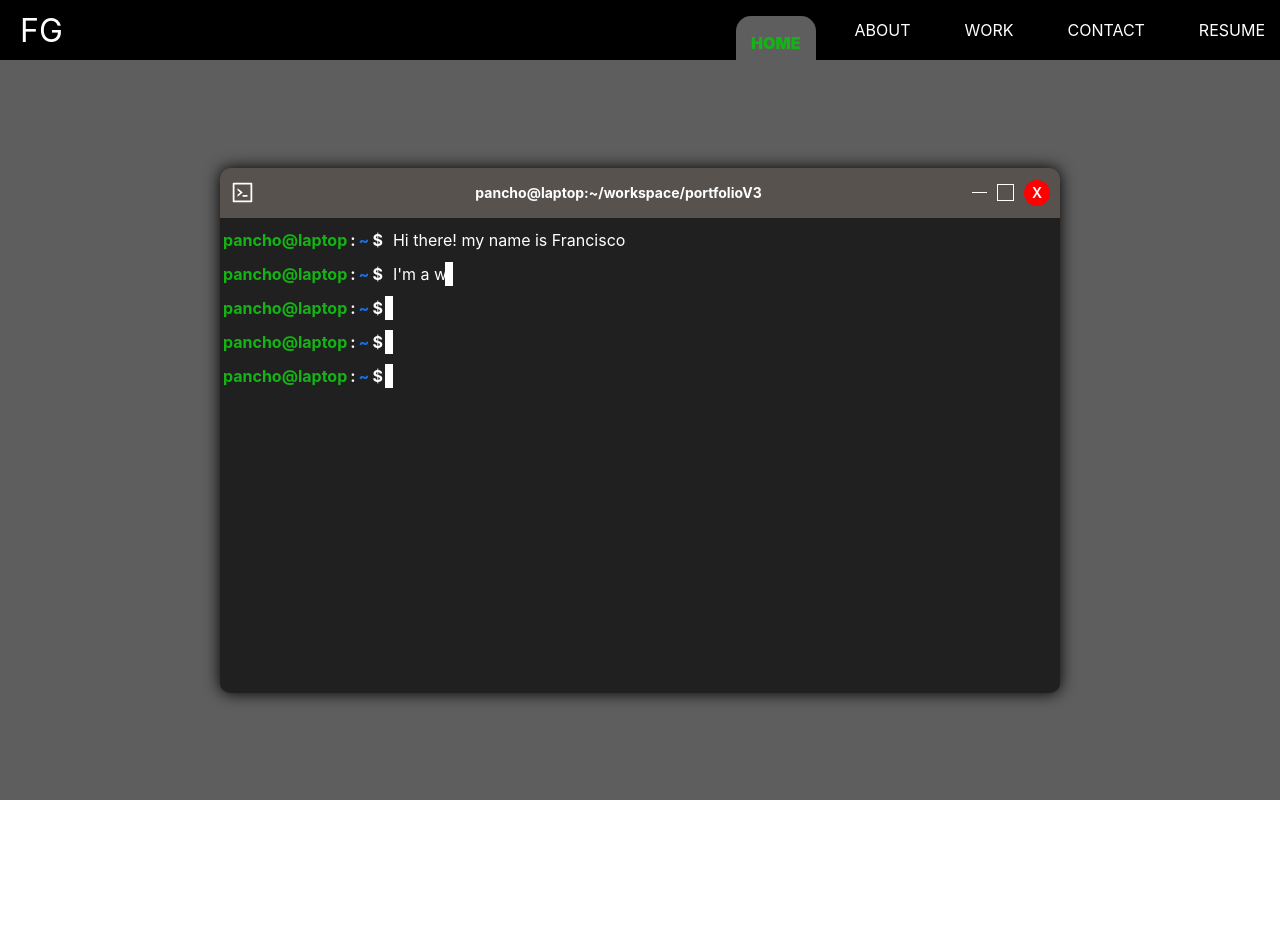
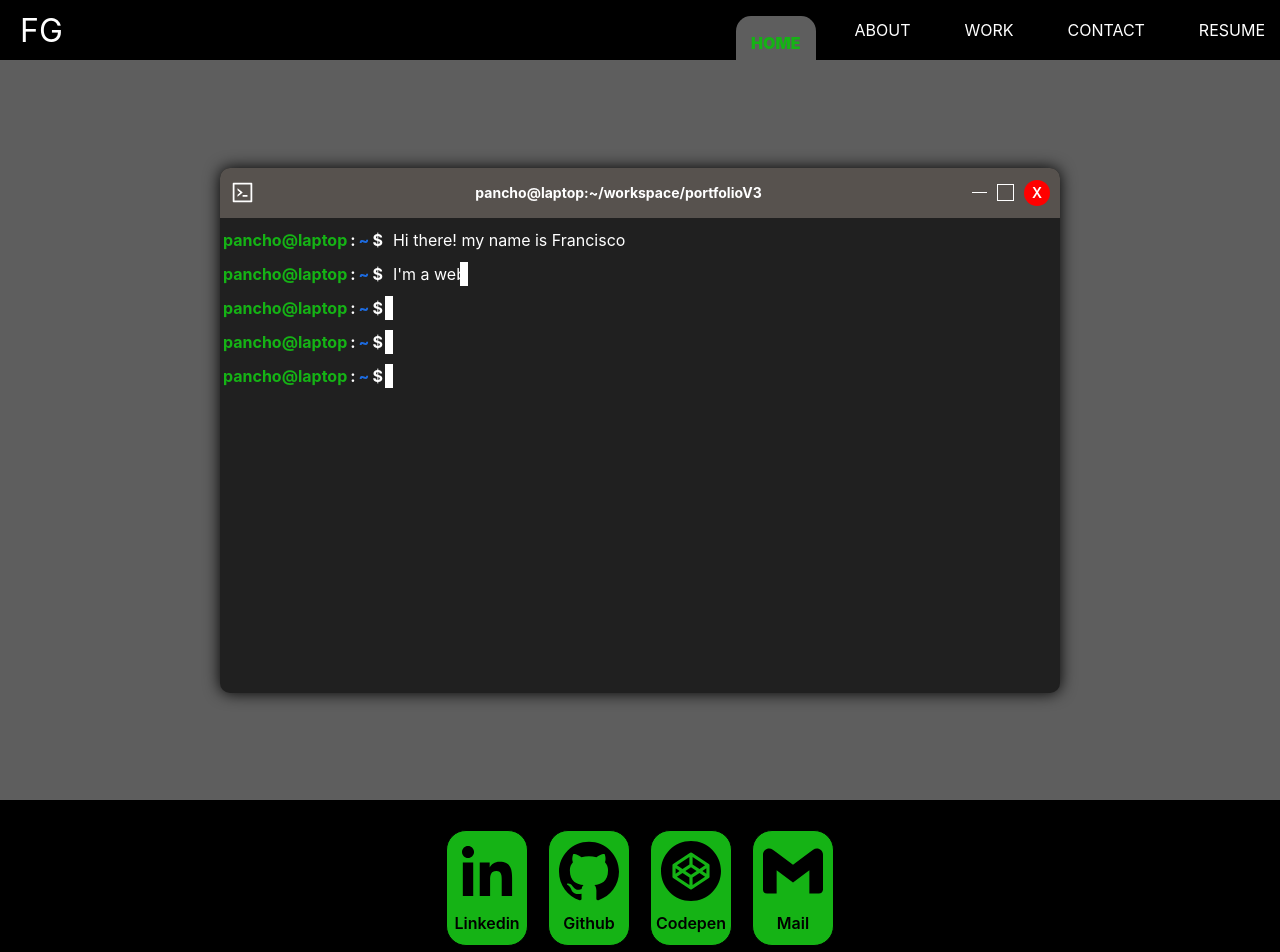
Before and after one commit to franciscoG98/personal_portfolio, a React (Vite) app: page / in a window 1280 px wide. Shown: the top 952 px of the page. Before the commit the page ends 800 px from the top, so only its background shows below. Built offline with nearby package versions, Linux system fonts and the light colour scheme.

Commit message:
footer component done

```diff
--- /dev/null
+++ b/src/components/footer/footerStyles.scss
@@ -0,0 +1,45 @@
+* {
+    margin: 0;
+    border: 0;
+}
+
+.footer {
+    align-items: center;
+    background-color: #000;
+    color: #fff;
+    display: flex;
+    justify-content: center;
+    flex-direction: column;
+    padding: 20px 0;
+
+    section {
+        display: flex;
+    }
+}
+
+.footer_item {
+    align-items: center;
+    background-color: #15b315;
+    border: 1px solid #000;
+    border-radius: 20px;
+    color: #000;
+    display: flex;
+    flex-direction: column;
+    justify-content: center;
+    margin: 10px;
+    padding: 10px;
+    text-decoration: none;
+    width: 60px;
+
+    span {
+        font-weight: 600;
+        margin-top: 10px;
+    }
+}
+
+.footer_item:hover {
+    border: 1px solid #15b315;
+    background-color: #000;
+    color: #15b315;
+    transition: .5s;
+}
--- /dev/null
+++ b/src/components/footer/index.jsx
@@ -0,0 +1,32 @@
+import { SiGithub, SiGmail, SiCodepen } from "react-icons/si";
+import { GrLinkedinOption } from "react-icons/gr";
+
+import './footerStyles.scss'
+
+const Footer = () => {
+  return (
+    <footer className='footer'>
+        <section>
+            <a href="https://www.linkedin.com/in/francisco-gonzalez-web-dev/" target="__blank" rel="noopener noreferrer" className="footer_item">
+                <GrLinkedinOption size={60} />
+                <span>Linkedin</span>
+            </a>
+            <a href="https://github.com/franciscoG98" target="__blank" rel="noopener noreferrer" className="footer_item">
+                <SiGithub size={60} />
+                <span>Github</span>
+            </a>
+            <a href="https://codepen.io/franciscog98" target="__blank" rel="noopener noreferrer" className="footer_item">
+                <SiCodepen size={60} />
+                <span>Codepen</span>
+            </a>
+            <a href="mailto:franciscomanuel.gonzalez3@gmail.com" className="footer_item">
+                <SiGmail size={60} />
+                <span>Mail</span>
+            </a>
+        </section>
+        <span>&copy;{new Date().getFullYear()} Francisco Gonzalez - All Rights Reserved</span>
+    </footer>
+  )
+}
+
+export default Footer
--- a/src/views/About/index.jsx
+++ b/src/views/About/index.jsx
@@ -1,4 +1,5 @@
 import Navbar from '../../components/navbar'
+import Footer from '../../components/footer';
 import { Swiper, SwiperSlide } from "swiper/react";
 import SwiperCore, { Navigation, Pagination } from "swiper";
 import "swiper/css";
@@ -190,6 +191,7 @@ const About = () => {
             </p>
           </section>
         </main>
+        <Footer />
     </>
   )
 }
--- a/src/views/Contact/index.jsx
+++ b/src/views/Contact/index.jsx
@@ -1,4 +1,5 @@
 import ContactForm from '../../components/contactForm'
+import Footer from '../../components/footer'
 import Navbar from '../../components/navbar'
 import "./contactStyles.scss"
 
@@ -10,6 +11,7 @@ const Contact = () => {
             <h2>Contact</h2>
             <ContactForm />
         </main>
+        <Footer />
     </>
   )
 }
--- a/src/views/ErrorPage/index.jsx
+++ b/src/views/ErrorPage/index.jsx
@@ -1,10 +1,14 @@
+import Footer from '../../components/footer'
 import Navbar from '../../components/navbar'
 
 const Error = () => {
   return (
     <>
         <Navbar />
-        <h2>Error</h2>
+        <main>
+          <h2>Error</h2>
+        </main>
+        <Footer />
     </>
   )
 }
--- a/src/views/Home/index.jsx
+++ b/src/views/Home/index.jsx
@@ -1,3 +1,4 @@
+import Footer from '../../components/footer'
 import Navbar from '../../components/navbar'
 import Terminal from '../../components/terminal'
 
@@ -9,6 +10,7 @@ const Home = () => {
       <main>
         <Terminal />
       </main>
+      <Footer />
     </>
   )
 }
--- a/src/views/Resume/index.jsx
+++ b/src/views/Resume/index.jsx
@@ -1,3 +1,4 @@
+import Footer from '../../components/footer'
 import Navbar from '../../components/navbar'
 
 const Resume = () => {
@@ -7,6 +8,7 @@ const Resume = () => {
         <main>
             <h2>Resume</h2>
         </main>
+        <Footer />
     </>
   )
 }
--- a/src/views/Work/index.jsx
+++ b/src/views/Work/index.jsx
@@ -1,10 +1,11 @@
 import Navbar from '../../components/navbar'
+import Footer from '../../components/footer'
+
 import WorkCard from '../../components/workCard'
 import sachaMistolImage from '../../assets/images/sachamistol.png'
 import neloworks from '../../assets/images/neloworks.png'
 import movieapp from '../../assets/images/movieapp.png'
 import portfoliov1 from '../../assets/images/portfolioV1.png'
-
 
 import './workStyles.scss'
 
@@ -50,6 +51,7 @@ const Work = () => {
             />
           </section>
         </main>
+        <Footer />
     </>
   )
 }
```
